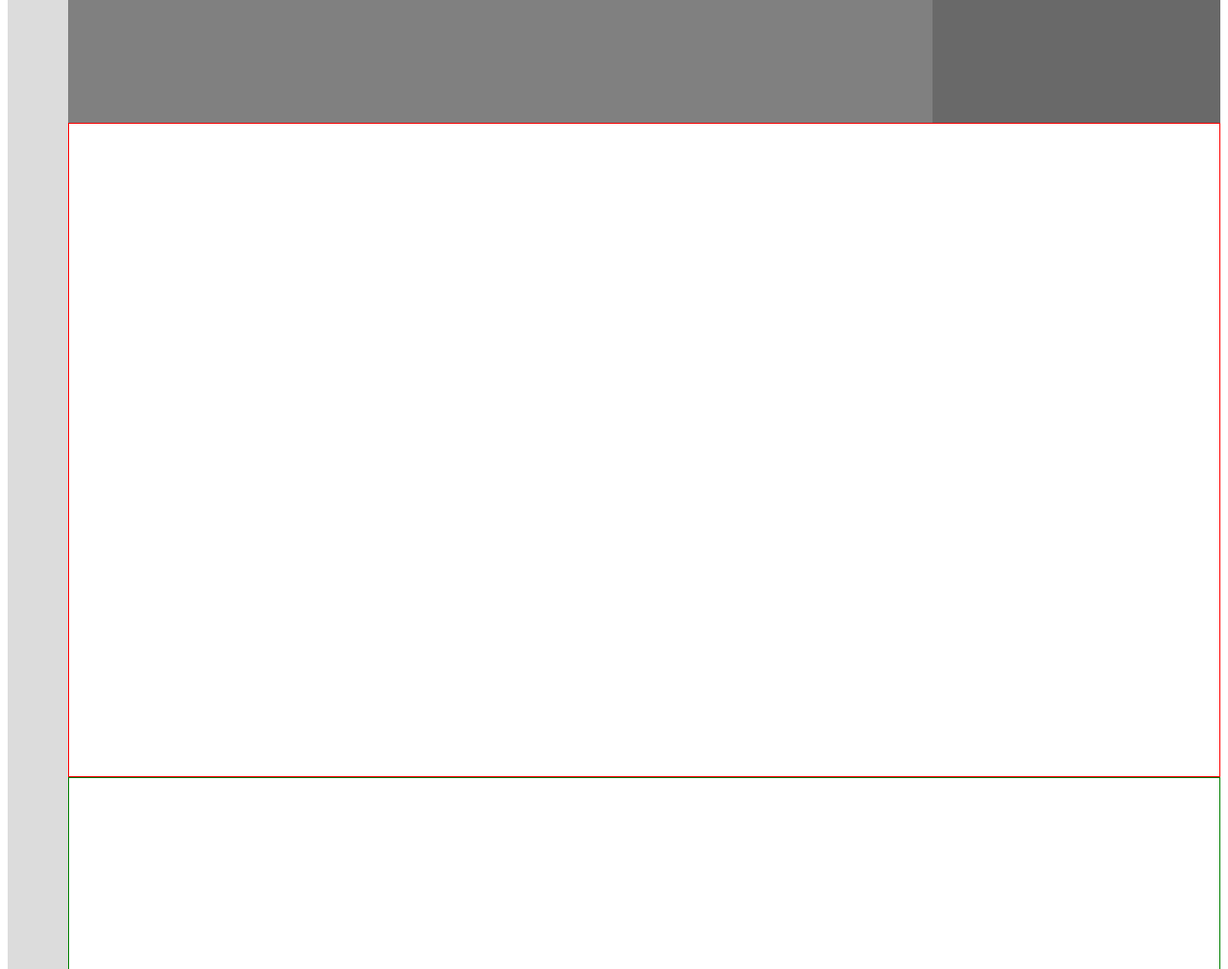
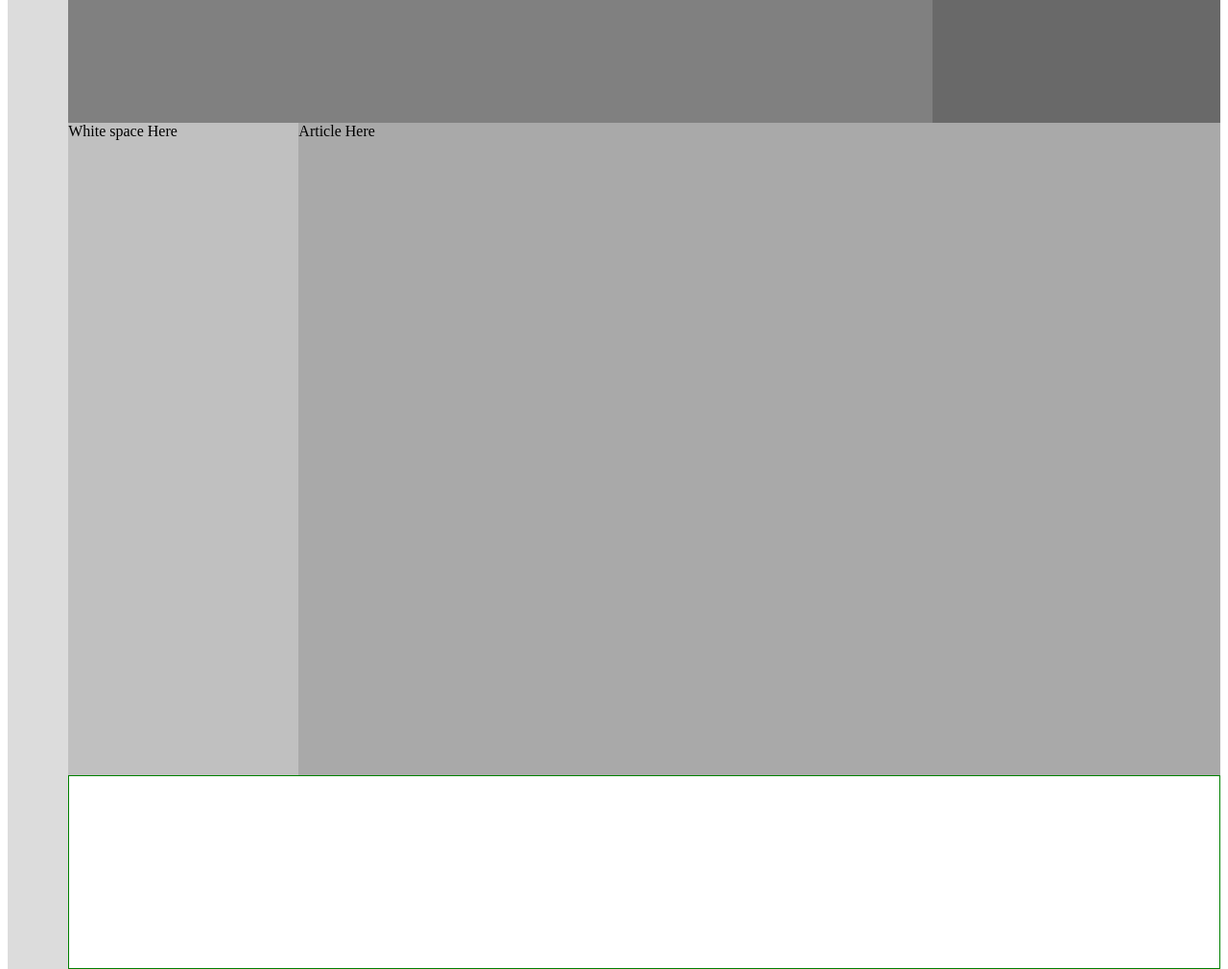
Before and after one commit to lanangwisnugiri/kesato-test, a website built with webpack: page blog.html in a window 1280 px wide. Shown: the part 560-1570 px from the top of the page at 96% size. Built offline with Linux system fonts and the light colour scheme.

Commit message:
Created grid for second section

```diff
--- a/assets/styles/_global.scss
+++ b/assets/styles/_global.scss
@@ -43,7 +43,20 @@ body {
 
   .section2 {
     height: 680px;
-    border: 1px solid red;
+
+    .white-space {
+      min-height: 680px;
+      width: 20%;
+      float: left;
+      background-color: #c0c0c0;
+    }
+
+    .article {
+      min-height: 680px;
+      width: 80%;
+      float: left;
+      background-color: #a9a9a9;
+    }
   }
 
   .section3 {
--- a/blog.html
+++ b/blog.html
@@ -23,7 +23,12 @@
         <div class="destination">Destination Here</div>
       </div>
       <!-- Second Section -->
-      <div class="section2"></div>
+      <div class="section2">
+        <!-- White space -->
+        <div class="white-space">White space Here</div>
+        <!-- Article -->
+        <div class="article">Article Here</div>
+      </div>
       <!-- Third Section -->
       <div class="section3"></div>
       <!-- Fourth Section -->
```
Also changed, not shown: dist/main.bundle.js.
